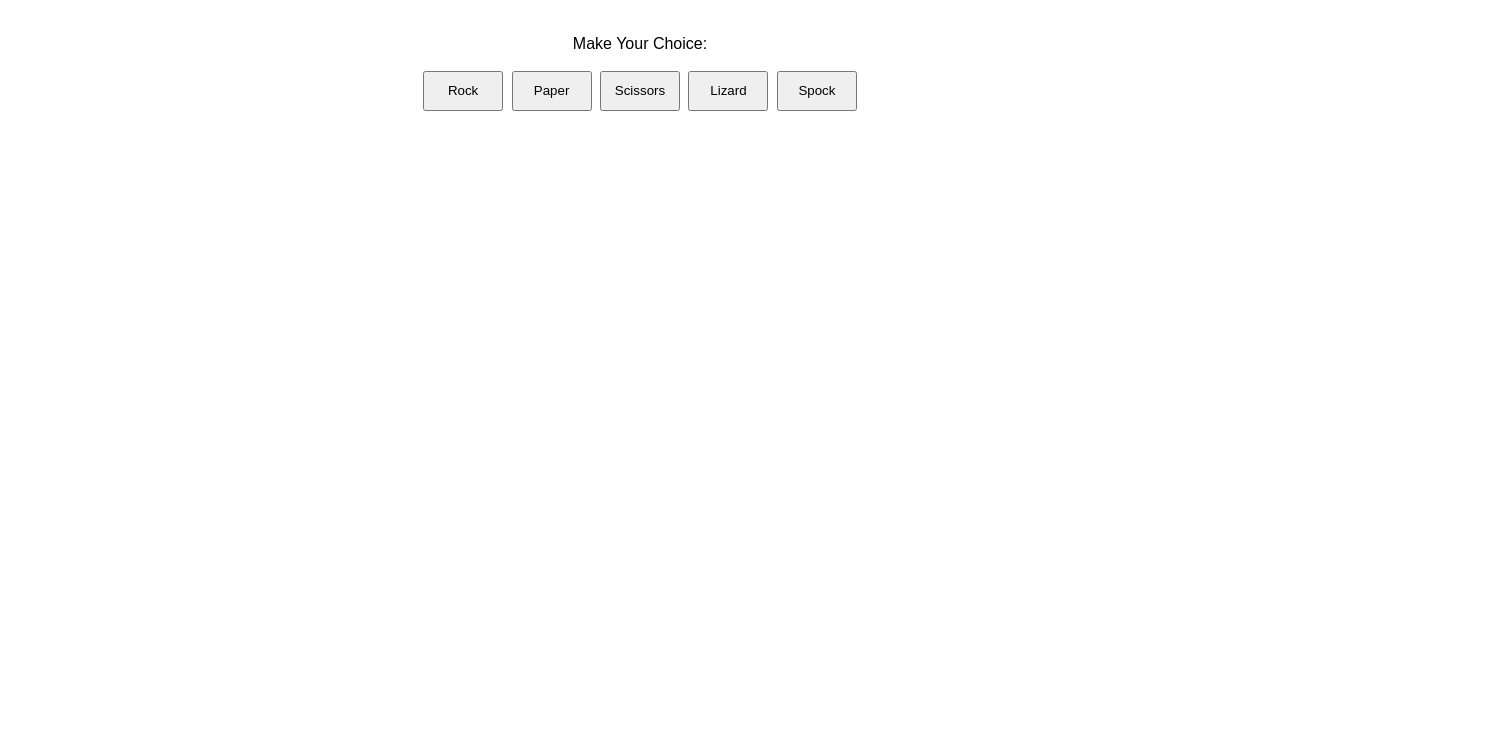
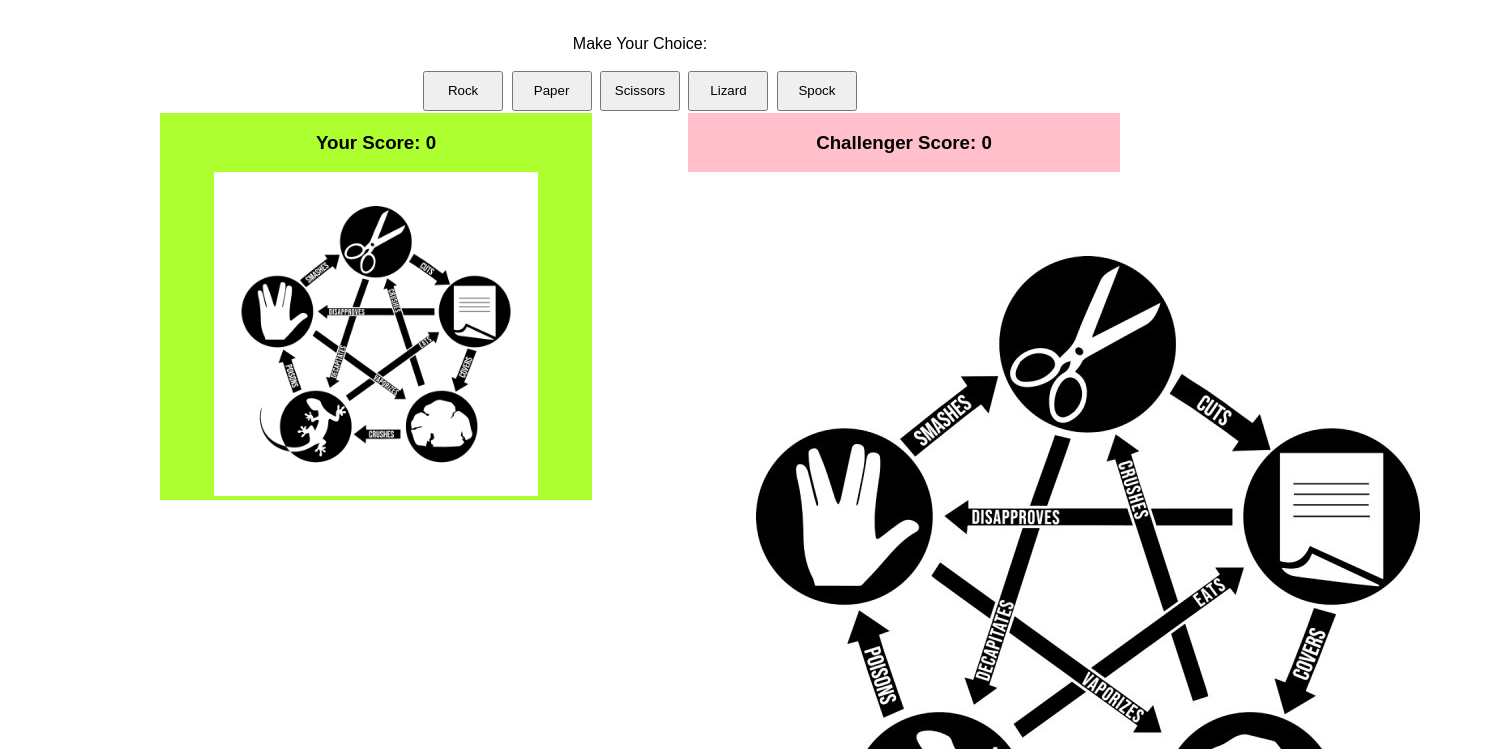
Before and after one commit to Clinto07/RockPaperScissorsLizardSpoke, a plain HTML site: page index.html in a window 1280 px wide. Shown: the part 51-800 px from the top of the page, 1488 px wide, since content can reach past the window. Drawn offline with Linux system fonts and the light colour scheme; a web font is replaced by a local one.

Commit message:
Add player and computer styling

```diff
--- a/index.html
+++ b/index.html
@@ -21,6 +21,17 @@
             <button aria-label="Lizard" data-choice="3" class="control">Lizard</button>
             <button aria-label="Spock" data-choice="4" class="control">Spock</button>
         </div>
+        <div id="messages"></div>
+        <div class="player">
+            <h3 class="scores">Your Score: <span id="player-score">0</span></h3>
+            <img id="player-image" src="assets/images/rock-paper-scissors-lizard-spock-png.jpg"
+                 alt="Rock, Paper, Scissors, Lizard, Spock">
+        </div>
+        <div class="computer">
+            <h3 class="scores">Challenger Score: <span id="challenger-score">0</span></h3>
+            <img id="computer-image" src="assets/images/rock-paper-scissors-lizard-spock-png.jpg"
+                 alt="Rock, Paper, Scissors, Lizard, Spock">
+        </div>
     </section>
 
 </body>
```
